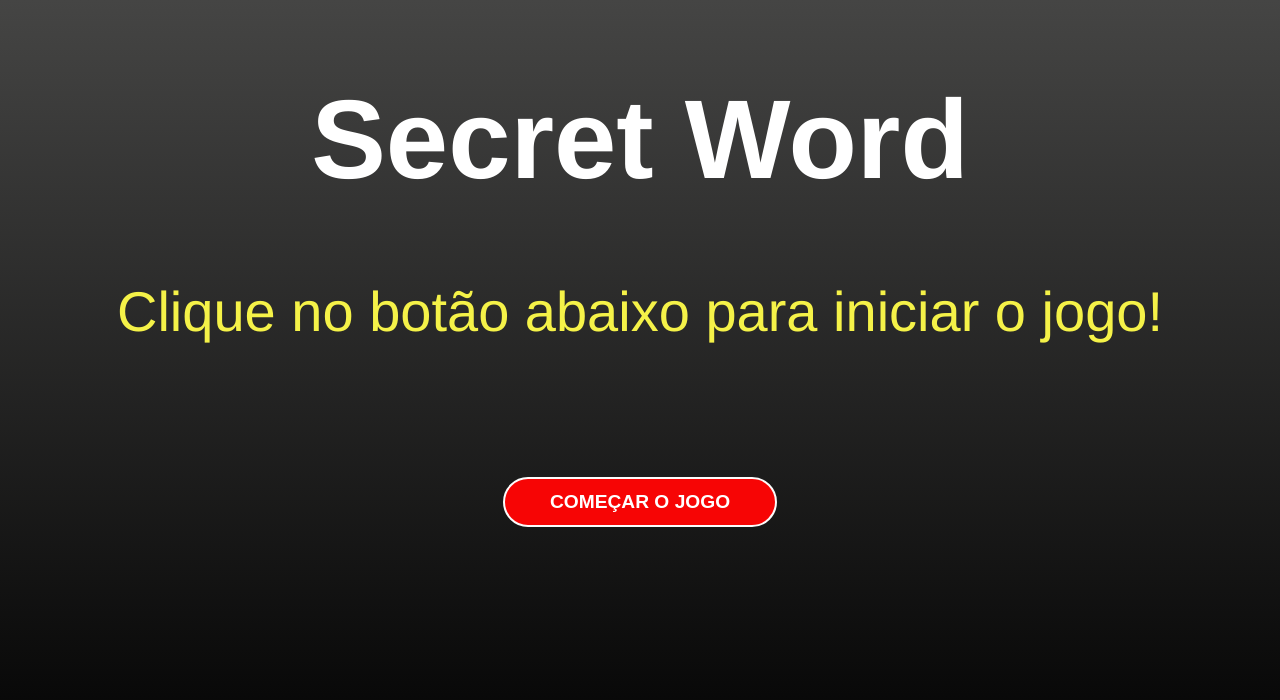
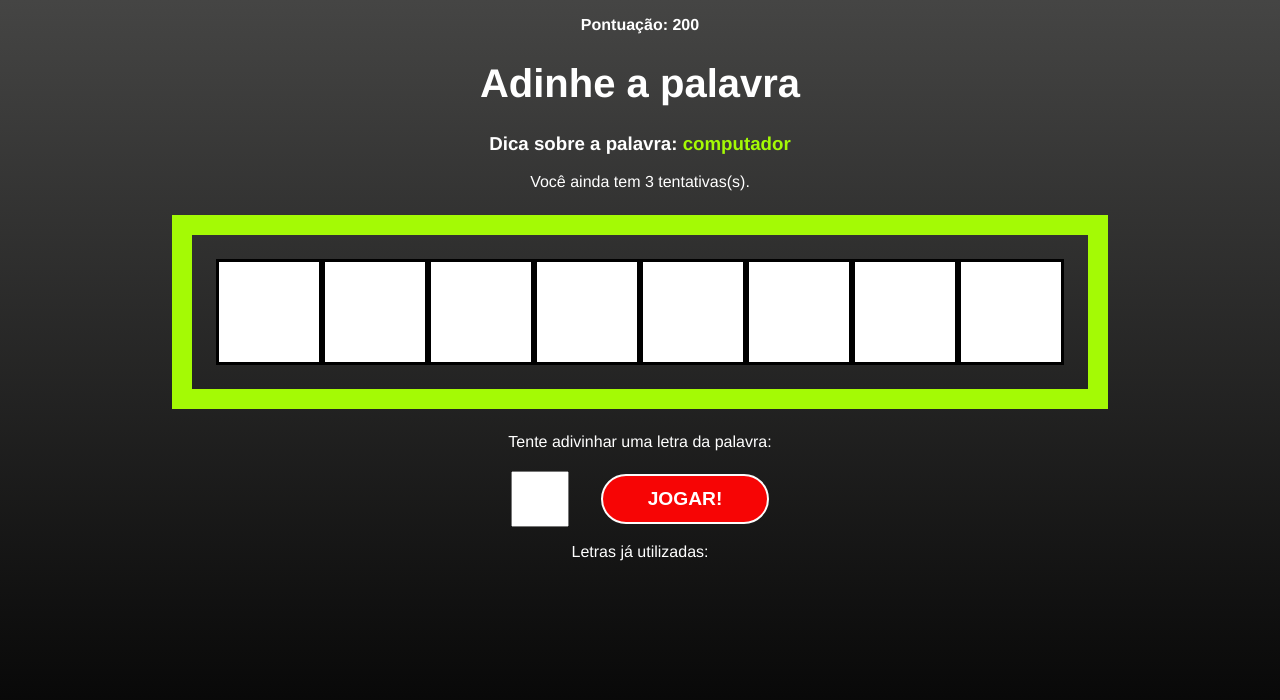
Before and after one commit to microsfire/React, a React (Vite) app in the folder 6_SECRET_WORD/secretWord/: page / in a window 1280 px wide. Shown: the top 700 px of the page. Built offline with nearby package versions, Linux system fonts and the light colour scheme.

Commit message:
completed

```diff
--- a/6_SECRET_WORD/secretWord/src/App.jsx
+++ b/6_SECRET_WORD/secretWord/src/App.jsx
@@ -35,7 +35,7 @@ function App() {
   const [score, setScore] = useState(0)
 
   // pick a random category
-  const pickedWordAddCategory = () => {
+  const pickedWordAddCategory = useCallback(() => {
     const categories = Object.keys(words)
     const category = categories[Math.floor(Math.random() * Object.keys(categories).length)]
     //console.log(category)
@@ -45,13 +45,16 @@ function App() {
     //console.log(word)
 
     return {category, word}
-  }
+  },[words])
 
 
 
 
   // start the secret word game
-  const startGame = () => {
+  const startGame = useCallback(() => {
+    // clear all letters
+    clearLetterStates()
+
     const {word, category} = pickedWordAddCategory()
 
 
@@ -59,8 +62,6 @@ function App() {
     let wordLetters = word.split('')
     wordLetters = wordLetters.map((l) => l.toLowerCase())
 
-  console.log(category, word)
-  console.log(wordLetters)
 
   //fill states
   setPickedWord(word)
@@ -69,7 +70,7 @@ function App() {
 
 
   setGameStage(stages[1].name)
-}
+},[pickedWordAddCategory])
 
 // processing the letter input
 const verifyLetter = (letter) => {
@@ -97,7 +98,7 @@ const clearLetterStates = () => {
   setGuessedLetter([])
   setWrongLetter([])
 }
-
+// check if guesses ended
 useEffect(() => {
   if (guesses <= 0) {
     //reset all state
@@ -107,6 +108,18 @@ useEffect(() => {
   }
 },[guesses])
 
+//check win condition
+useEffect(() => {
+  const uniqueLetters = [...new Set(letters)]
+  //win condition
+  if (guessedLetter.length === uniqueLetters.length) {
+    //add score
+    setScore((actualScore) => (actualScore += 100))
+    // restart game whit new word
+    startGame()
+  }
+
+},[guessedLetter, letters, startGame])
 
 // restart game
 const reset = () => {
@@ -129,7 +142,7 @@ const reset = () => {
       guesses={guesses}
       score={score}
       />}
-      {gameStage === 'end' && <GameOver reset={reset} />}
+      {gameStage === 'end' && <GameOver reset={reset} score={score}/>}
 
     </div>
   )
--- a/6_SECRET_WORD/secretWord/src/components/GameOver.jsx
+++ b/6_SECRET_WORD/secretWord/src/components/GameOver.jsx
@@ -1,9 +1,10 @@
 import './GameOver.css'
 
-const GameOver = ({reset}) => {
+const GameOver = ({reset, score}) => {
   return (
     <div>
         <h1>GameOver</h1>
+        <h2>Sua pontuação: {score}</h2>
         <button onClick={reset}>Jogar novamente?</button>
     </div>
   )
```
